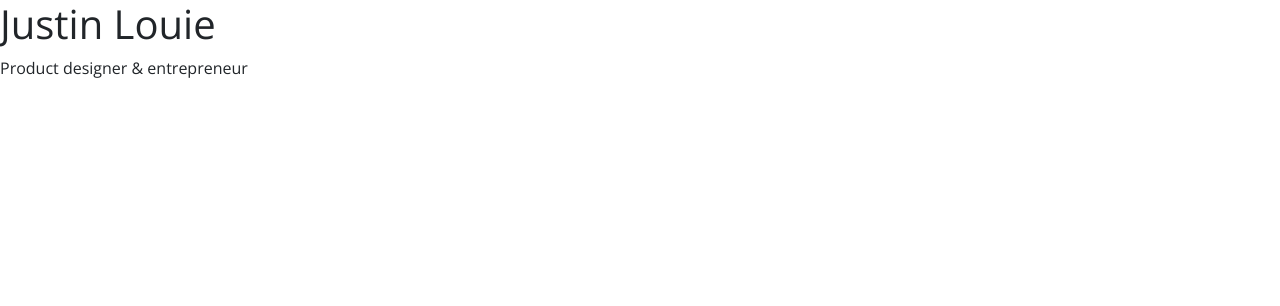
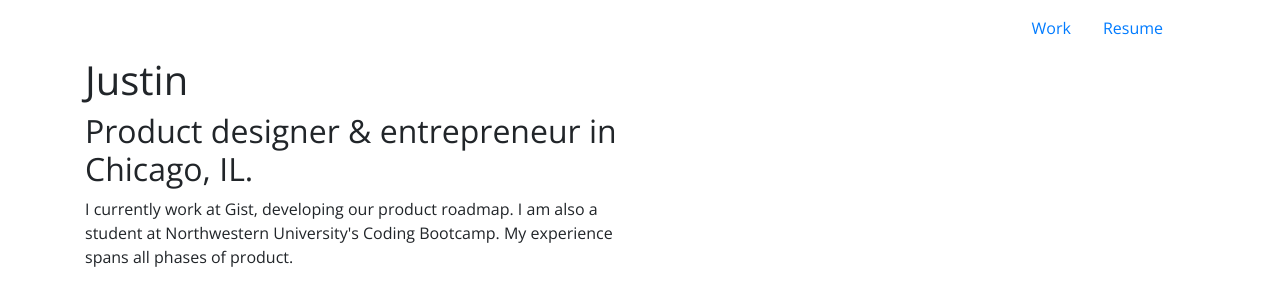
Before and after one commit to jlouie10/portfolio-delete, a plain HTML site: page index.html in a window 1280 px wide. Drawn offline with nearby package versions, Linux system fonts and the light colour scheme.

Commit message:
Added navbar and header

```diff
--- a/assets/css/style.css
+++ b/assets/css/style.css
@@ -1,3 +1,11 @@
 body {
     font-family: 'Open Sans', sans-serif;
 }
+
+.navbar {
+    display: flex;
+}
+
+.nav {
+    margin-left: auto;
+}
--- a/index.html
+++ b/index.html
@@ -33,8 +33,40 @@
 </head>
 
 <body>
-    <h1>Justin Louie</h1>
-    <p>Product designer & entrepreneur</p>
+    <!-- Navbar -->
+    <div class="container">
+        <div class="row">
+            <div class="col-12">
+                <div class="navbar">
+                    <ul class="nav">
+                        <li class="nav-item">
+                            <a class="nav-link" href="#">Work</a>
+                        </li>
+                        <li class="nav-item">
+                            <a class="nav-link" href="#">Resume</a>
+                        </li>
+                    </ul>
+                </div>
+            </div>
+        </div>
+    </div>
+
+    <!-- Header -->
+    <div>
+        <div class="container">
+            <div class="row">
+                <div class="col-6">
+                    <h1>Justin</h1>
+                    <h2>Product designer & entrepreneur in Chicago, IL.</h2>
+                    <p>I currently work at Gist, developing our product roadmap. I am also a student at Northwestern
+                        University's Coding Bootcamp. My experience spans all phases of product.
+                    </p>
+                </div>
+            </div>
+        </div>
+    </div>
+
+
 
     <!-- Optional JavaScript -->
     <!-- jQuery first, then Popper.js, then Bootstrap JS -->
```
